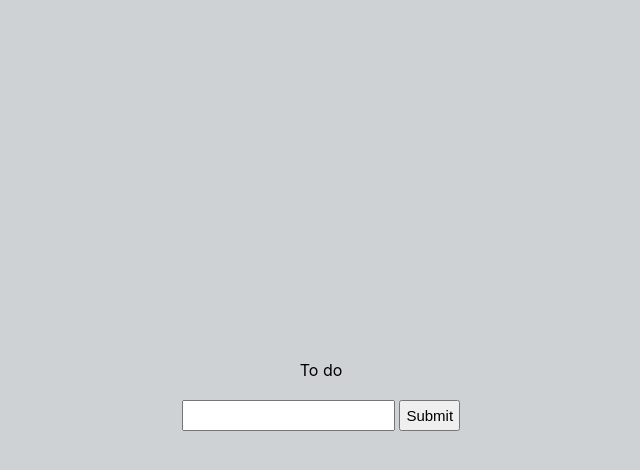
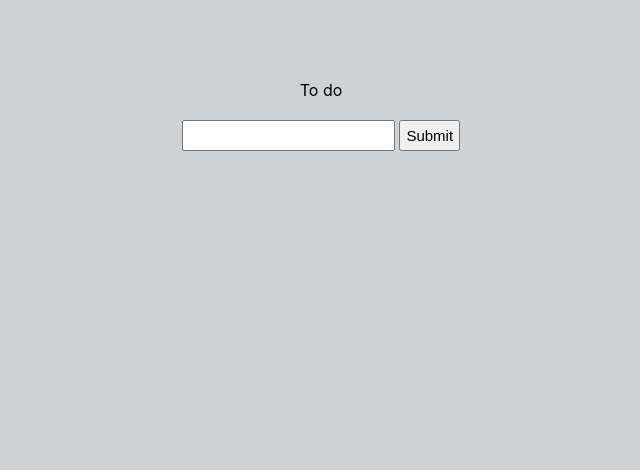
Before and after one commit to abmanaf/To-do-app, a React (Create React App) app: page / in a window 1280 px wide. Shown: the top 470 px of the page, without its empty margins (319-959 px from the left). Built offline with nearby package versions, Linux system fonts and the light colour scheme.

Commit message:
changes made

```diff
--- a/src/App.css
+++ b/src/App.css
@@ -1,7 +1,4 @@
 body {
-  display: flex;
-  justify-content: center;
-  align-items: center;
   height: 100vh;
   margin: 0;
   background-color: rgb(207, 210, 213);
@@ -10,6 +7,7 @@ body {
 .main-container {
   width: 100%;
   text-align: center;
+  margin-top: 5em;
 }
 
 .listItems {
@@ -25,6 +23,11 @@ body {
   text-decoration: line-through; /* Apply line-through style to checked items */
 }
 @media only screen and (min-width: 1366px) {
+  body {
+    display: flex;
+    justify-content: center;
+    align-items: center;
+  }
   .main-container {
     border: 1px solid black;
     width: 100%;
```
